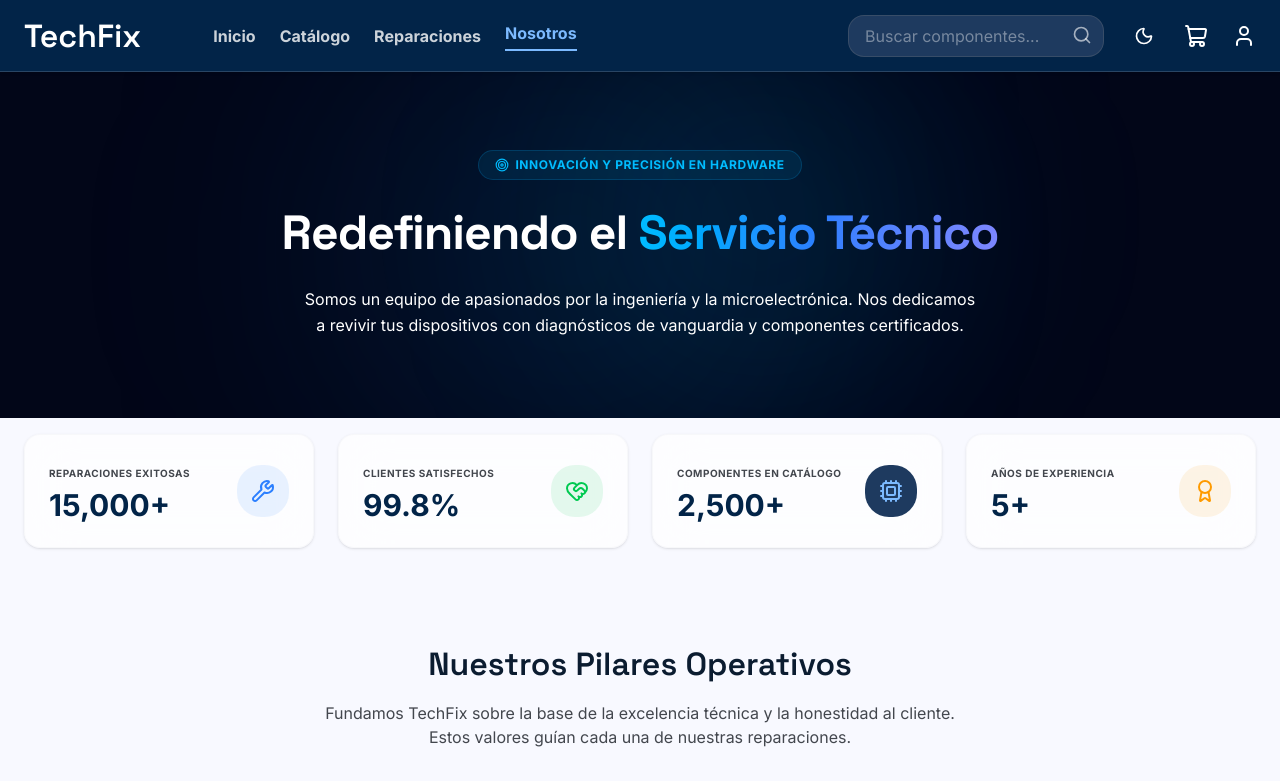
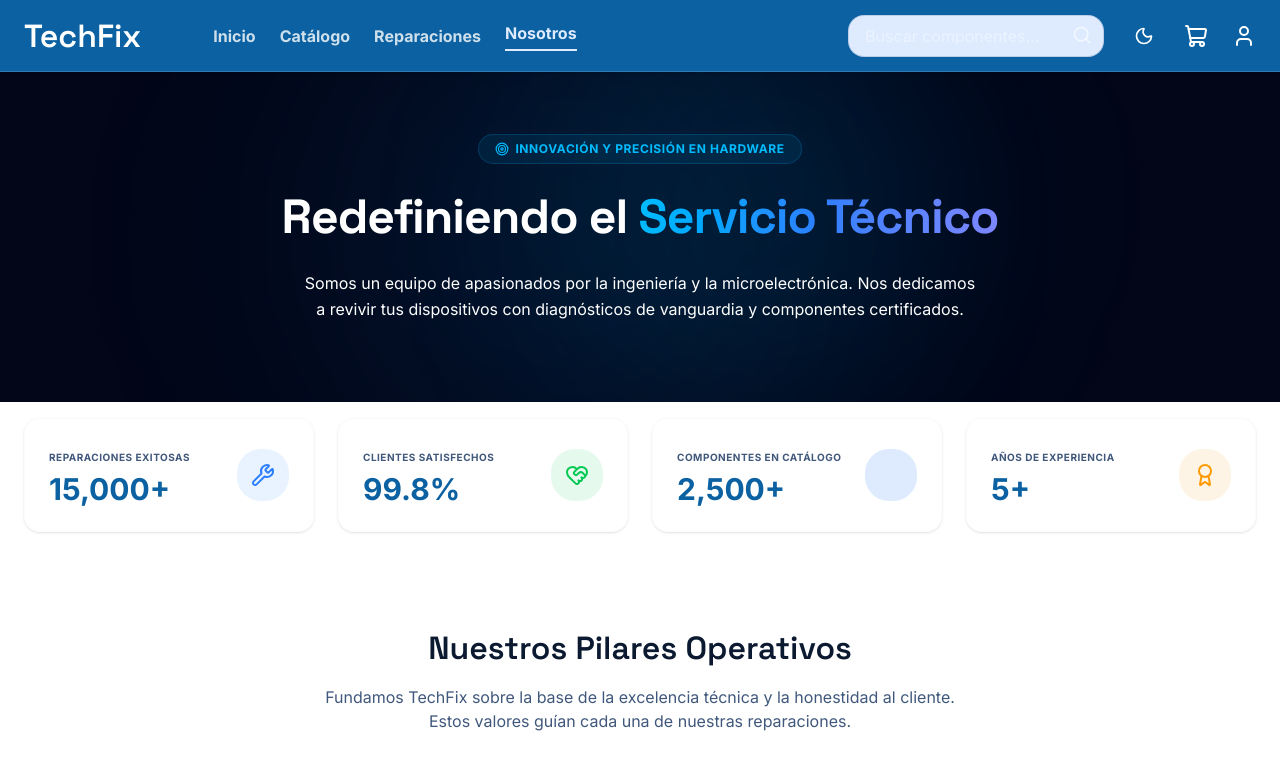
Before and after one commit to comercio-electronico-lab/TechFix, a Next.js app in the folder frontend/: page /nosotros in a window 1280 px wide. Shown: the top 781 px of the page. Built offline with nearby package versions, Linux system fonts and the light colour scheme.

Commit message:
style(theme): actualizar paleta de colores globales e implementar tema premium de azul electrico en light y dark mode

```diff
--- a/frontend/next.config.ts
+++ b/frontend/next.config.ts
@@ -1,6 +1,14 @@
 import type { NextConfig } from "next";
 
 const nextConfig: NextConfig = {
+  images: {
+    remotePatterns: [
+      {
+        protocol: "https",
+        hostname: "images.unsplash.com",
+      },
+    ],
+  },
   rewrites: async () => {
     return {
       beforeFiles: [
--- a/frontend/src/app/(public)/layout.tsx
+++ b/frontend/src/app/(public)/layout.tsx
@@ -10,7 +10,7 @@ export default function PublicLayout({
   return (
     <>
       <Navbar />
-      <main className="flex-1 pt-18">
+      <main className="flex-1 pt-14">
         {children}
       </main>
       <Footer />
--- a/frontend/src/app/(public)/page.tsx
+++ b/frontend/src/app/(public)/page.tsx
@@ -3,6 +3,7 @@
 import React from 'react';
 import Hero from "@/components/sections/Hero";
 import DualEntryCards from "@/components/sections/DualEntryCards";
+import ServiceBentoGrid from "@/components/sections/ServiceBentoGrid";
 import FeaturedProducts from "@/components/sections/FeaturedProducts";
 import RepairsTracker from "@/components/sections/RepairsTracker";
 
@@ -11,6 +12,7 @@ export default function Home() {
     <div className="space-y-20 pb-24">
       <Hero />
       <DualEntryCards />
+      <ServiceBentoGrid />
       <FeaturedProducts />
       <RepairsTracker />
     </div>
--- a/frontend/src/app/auth/layout.tsx
+++ b/frontend/src/app/auth/layout.tsx
@@ -26,8 +26,12 @@ export default function AuthLayout({
 
         {/* Header */}
         <div className="flex items-center gap-2.5 z-10">
-          <div className="w-9 h-9 rounded-xl bg-sky-500/10 flex items-center justify-center border border-sky-400/20 shadow-inner">
-            <Wrench className="w-4.5 h-4.5 text-sky-400 animate-pulse" />
+          <div className="w-9 h-9 rounded-xl bg-sky-500/10 flex items-center justify-center border border-sky-400/20 shadow-inner text-sky-400">
+            <svg className="w-5.5 h-5.5" viewBox="0 0 24 24" fill="none" stroke="currentColor" strokeWidth="2.5" strokeLinecap="round" strokeLinejoin="round">
+              <rect x="5" y="5" width="14" height="14" rx="3" />
+              <path d="M9 2v3M15 2v3M9 19v3M15 19v3M2 9h3M2 15h3M19 9h3M19 15h3" />
+              <path d="M12 9a3 3 0 1 0 3 3c0-.83-.34-1.58-.88-2.12L16 8M8 16l1.88-1.88" />
+            </svg>
           </div>
           <div>
             <span className="font-bold text-sm tracking-wider uppercase bg-linear-to-r from-white via-slate-100 to-sky-400 bg-clip-text text-transparent">TechFix Lab</span>
--- a/frontend/src/app/globals.css
+++ b/frontend/src/app/globals.css
@@ -10,63 +10,62 @@
 
 @layer base {
   :root {
-    --background: #f8f9ff;
-    --on-background: #0b1c30;
-    --surface: #f8f9ff;
-    --surface-dim: #cbdbf5;
-    --surface-bright: #f8f9ff;
+    /* Ice-blue and signature TechFix light brand colors */
+    --background: #ffffff;
+    --on-background: #0b1a30;
+    --surface: #ffffff;
+    --surface-dim: #f3f7ff;
+    --surface-bright: #ffffff;
     --surface-container-lowest: #ffffff;
-    --surface-container-low: #eff4ff;
-    --surface-container: #e5eeff;
-    --surface-container-high: #dce9ff;
-    --surface-container-highest: #d3e4fe;
-    --on-surface: #0b1c30;
-    --on-surface-variant: #43474e;
+    --surface-container-low: #f3f7ff;
+    --surface-container: #e9efff;
+    --surface-container-high: #deebff;
+    --surface-container-highest: #d2e4ff;
+    --on-surface: #0b1a30;
+    --on-surface-variant: #40587c;
 
-    --primary: #022448;
+    --primary: #0b61a1; /* Royal electric blue */
     --on-primary: #ffffff;
-    --primary-container: #1e3a5f;
-    --on-primary-container: #8aa4cf;
+    --primary-container: #deebff;
+    --on-primary-container: #0b61a1;
 
     --secondary: #0b61a1;
     --on-secondary: #ffffff;
-    --secondary-container: #7cbaff;
-    --on-secondary-container: #004a7d;
+    --secondary-container: #deebff;
+    --on-secondary-container: #0b61a1;
 
-    --outline: #74777f;
-    --outline-variant: #c4c6cf;
+    --outline: #6e88b2;
+    --outline-variant: #cbdcff;
   }
 
   .dark {
-    /* Rich, deep electric-navy space backgrounds */
-    --background: #020816; /* deep electric midnight blue */
+    /* Deep electric midnight navy backgrounds */
+    --background: #020816;
     --on-background: #f8fafc;
 
-    --surface: #0a1b3a; /* beautiful deep electric navy surface */
-    --surface-dim: #040c1c;
-    --surface-bright: #12284c;
-    --surface-container-lowest: #01040a;
-    --surface-container-low: #06132b;
-    --surface-container: #0a1b3a;
-    --surface-container-high: #142f5e;
-    --surface-container-highest: #1d3e7a;
-    --on-surface: #f1f5f9;
-    --on-surface-variant: #a5b4fc; /* beautiful light indigo/blue text */
+    --surface: #061533; /* Rich electric navy surface */
+    --surface-dim: #010512;
+    --surface-bright: #0a2252;
+    --surface-container-lowest: #01030d;
+    --surface-container-low: #030c24;
+    --surface-container: #061533;
+    --surface-container-high: #09204c;
+    --surface-container-highest: #0d2c69;
+    --on-surface: #f8fafc;
+    --on-surface-variant: #93c5fd; /* Electric light blue text */
 
-    /* MAINTAIN the original deep navy primary brand color */
-    --primary: #022448;
+    --primary: #0b61a1; /* Royal electric blue brand */
     --on-primary: #ffffff;
-    --primary-container: #06132b;
-    --on-primary-container: #cbd5e1;
+    --primary-container: #030d24;
+    --on-primary-container: #93c5fd;
 
-    /* MAINTAIN the original royal electric blue secondary */
-    --secondary: #0b61a1;
-    --on-secondary: #ffffff;
-    --secondary-container: #7cbaff; /* Keep light blue container for stunning active items contrast */
-    --on-secondary-container: #001d36;
+    --secondary: #00bcff; /* Vibrant electric cyan secondary */
+    --on-secondary: #020816;
+    --secondary-container: #005080;
+    --on-secondary-container: #ffffff;
 
-    --outline: #1b3b6f; /* gorgeous electric navy outline */
-    --outline-variant: #0e2246;
+    --outline: #13306d; /* Electric navy border */
+    --outline-variant: #091e4a;
   }
 }
 
```
